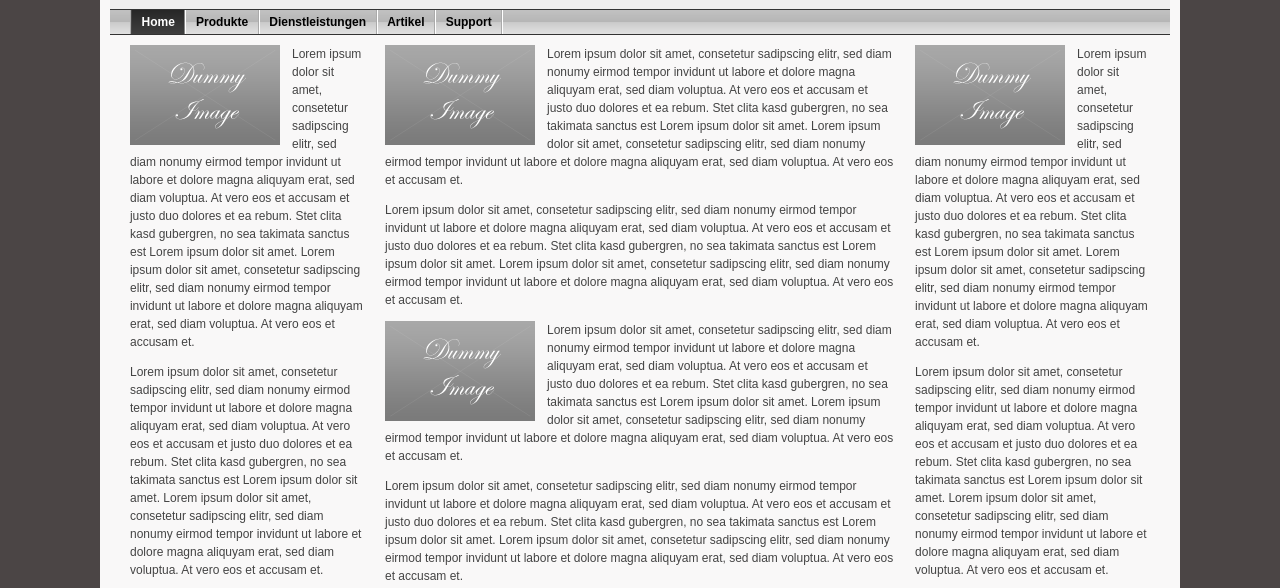
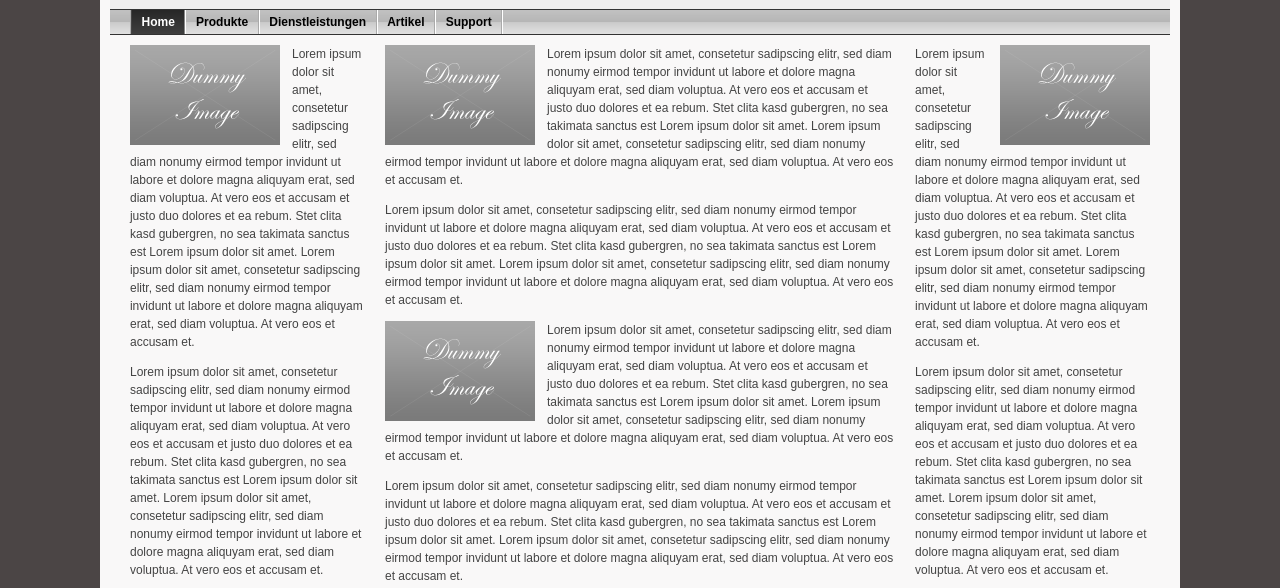
Before and after one commit to lollisoft/lollisoft.github.io, a plain HTML site: page index.html in a window 1280 px wide. Shown: the part 140-728 px from the top of the page. Drawn offline with Linux system fonts and the light colour scheme.

```diff
--- a/index.html
+++ b/index.html
@@ -68,7 +68,7 @@
         <div id="col2">
           <div id="col2_content" class="clearfix">
             <!-- add your content here -->
-            <img class="float_left" src="images/dummy_150.png" alt="Sample"/>
+            <img class="float_right" src="images/dummy_150.png" alt="Sample"/>
             <p>Lorem ipsum dolor sit amet, consetetur sadipscing elitr, sed diam nonumy eirmod tempor invidunt ut labore et dolore magna aliquyam erat, sed diam voluptua. At vero eos et accusam et justo duo dolores et ea rebum. Stet clita kasd gubergren, no sea takimata sanctus est Lorem ipsum dolor sit amet. Lorem ipsum dolor sit amet, consetetur sadipscing elitr, sed diam nonumy eirmod tempor invidunt ut labore et dolore magna aliquyam erat, sed diam voluptua. At vero eos et accusam et.</p>
             <p>Lorem ipsum dolor sit amet, consetetur sadipscing elitr, sed diam nonumy eirmod tempor invidunt ut labore et dolore magna aliquyam erat, sed diam voluptua. At vero eos et accusam et justo duo dolores et ea rebum. Stet clita kasd gubergren, no sea takimata sanctus est Lorem ipsum dolor sit amet. Lorem ipsum dolor sit amet, consetetur sadipscing elitr, sed diam nonumy eirmod tempor invidunt ut labore et dolore magna aliquyam erat, sed diam voluptua. At vero eos et accusam et.</p>
             <p>Lorem ipsum dolor sit amet, consetetur sadipscing elitr, sed diam nonumy eirmod tempor invidunt ut labore et dolore magna aliquyam erat, sed diam voluptua. At vero eos et accusam et justo duo dolores et ea rebum. Stet clita kasd gubergren, no sea takimata sanctus est Lorem ipsum dolor sit amet. Lorem ipsum dolor sit amet, consetetur sadipscing elitr, sed diam nonumy eirmod tempor invidunt ut labore et dolore magna aliquyam erat, sed diam voluptua. At vero eos et accusam et.</p>
```
